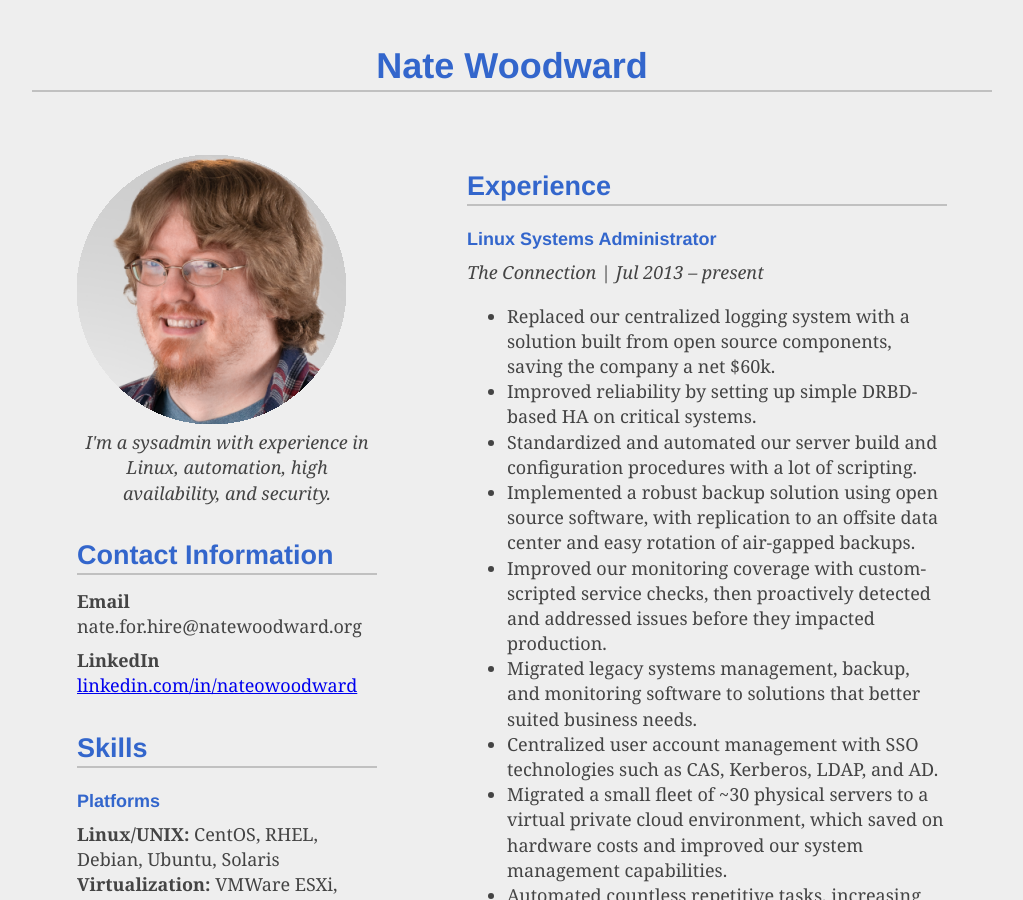
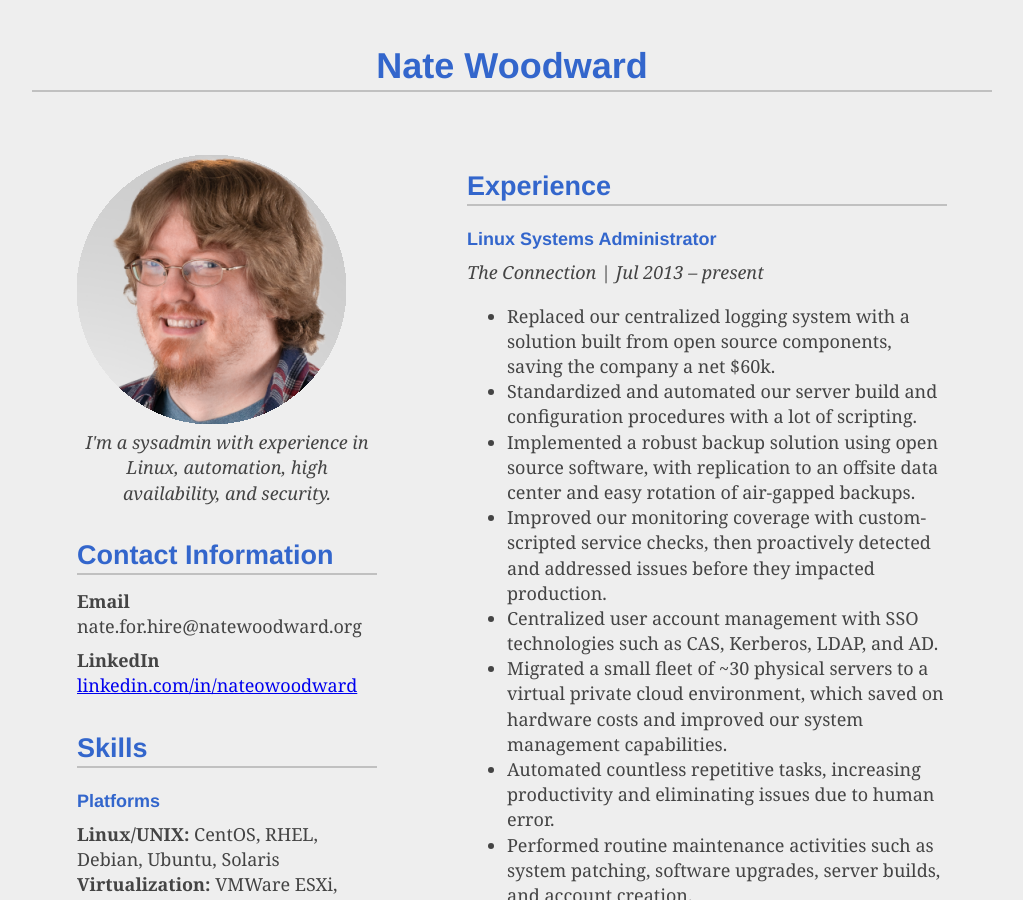
Before and after one commit to natewoodward/natewoodward.github.io, a Jekyll site: the page built from index.html, in a window 1280 px wide and 900 px high. Shown: the whole window, without its empty margins (128-1151 px from the left). Built offline with Jekyll 4.4.1, drawn with Linux system fonts in a browser that asks for light colours.

Commit message:
Tweak resume

```diff
--- a/index.html
+++ b/index.html
@@ -81,11 +81,9 @@ excerpt: "I'm a sysadmin with experience in Linux, automation, high availability
 	<em>The Connection</em> | <em>Jul 2013 &ndash; present</em>
 	<ul>
 		<li>Replaced our centralized logging system with a solution built from open source components, saving the company a net $60k.</li>
-		<li>Improved reliability by setting up simple DRBD-based HA on critical systems.</li>
 		<li>Standardized and automated our server build and configuration procedures with a lot of scripting.</li>
 		<li>Implemented a robust backup solution using open source software, with replication to an offsite data center and easy rotation of air-gapped backups.</li>
 		<li>Improved our monitoring coverage with custom-scripted service checks, then proactively detected and addressed issues before they impacted production.</li>
-		<li>Migrated legacy systems management, backup, and monitoring software to solutions that better suited business needs.</li>
 		<li>Centralized user account management with SSO technologies such as CAS, Kerberos, LDAP, and AD.</li>
 		<li>Migrated a small fleet of ~30 physical servers to a virtual private cloud environment, which saved on hardware costs and improved our system management capabilities.</li>
 		<li>Automated countless repetitive tasks, increasing productivity and eliminating issues due to human error.</li>
```
Also changed, not shown: other parts of index.html (+1 -1 lines).
